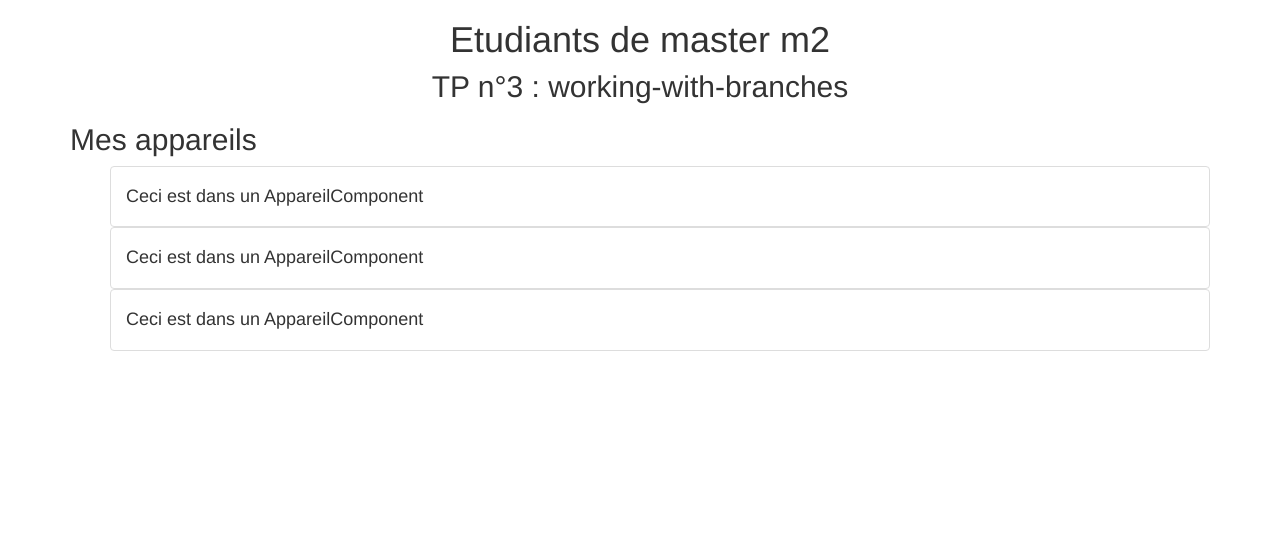
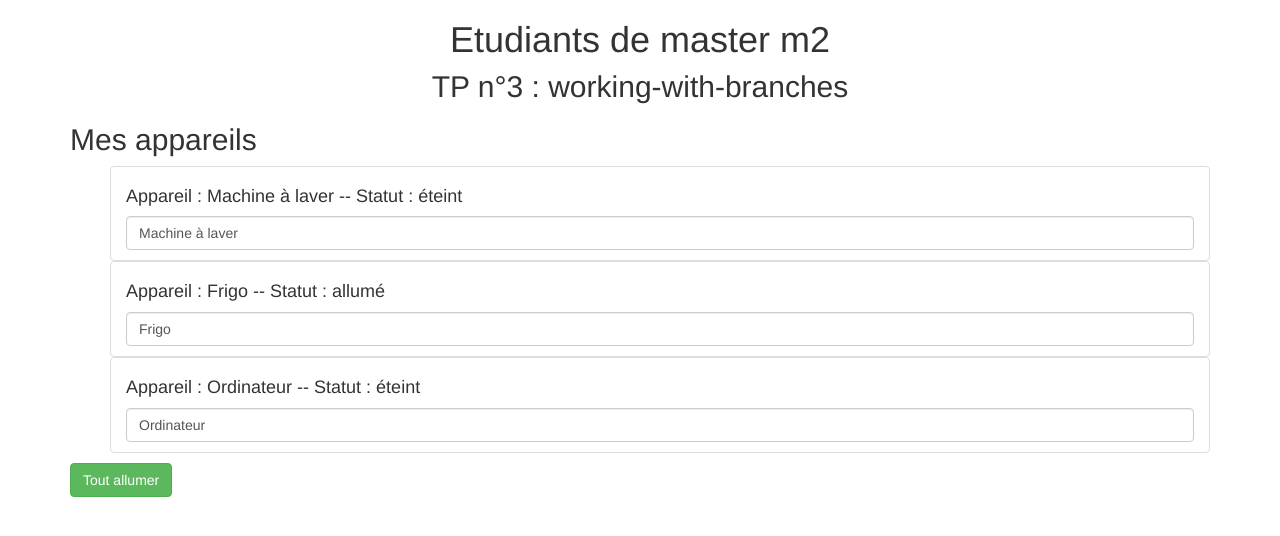
Before and after one commit to 1ringtorulethemall/2018-m2-wwb, an Angular app: page / in a window 1280 px wide. Shown: the top 536 px of the page. Built offline with nearby package versions, Linux system fonts and the light colour scheme.

Commit message:
feature-154 completed

```diff
--- a/src/app/app.component.html
+++ b/src/app/app.component.html
@@ -12,10 +12,11 @@
     <div class="col-xs-12">
       <h2>Mes appareils</h2>
       <ul>
-        <app-appareil></app-appareil>
-        <app-appareil></app-appareil>
-        <app-appareil></app-appareil>
+        <app-appareil [appareilName]="appareilOne" [appareilStatus]="'éteint'"></app-appareil>
+        <app-appareil [appareilName]="appareilTwo" [appareilStatus]="'allumé'"></app-appareil>
+        <app-appareil [appareilName]="appareilTree" [appareilStatus]="'éteint'"></app-appareil>
       </ul>
+      <button class="btn btn-success" [disabled]="!isAuth" (click)="onAllumer()">Tout allumer</button>
     </div>
   </div>
 </div>
--- a/src/app/app.component.ts
+++ b/src/app/app.component.ts
@@ -6,5 +6,26 @@ import { Component } from '@angular/core';
   styleUrls: ['./app.component.css']
 })
 export class AppComponent {
-  title = 'working-with-branches';
+  public title = 'working-with-branches';
+  public isAuth = false;
+
+  public appareilOne ="Machine à laver";
+  public appareilTwo="Frigo";
+  public appareilTree="Ordinateur";
+
+  constructor(){
+
+    // tempo simulation auth api
+    setTimeout(
+      ()=>{
+        this.isAuth=true;
+      },4000
+    )
+
+  }
+
+  public onAllumer(){
+
+  }
+
 }
--- a/src/app/app.module.ts
+++ b/src/app/app.module.ts
@@ -3,6 +3,7 @@ import { NgModule } from '@angular/core';
 
 import { AppComponent } from './app.component';
 import { AppareilComponent } from './appareil/appareil.component';
+import {FormsModule} from '@angular/forms'
 
 @NgModule({
   declarations: [
@@ -10,7 +11,8 @@ import { AppareilComponent } from './appareil/appareil.component';
     AppareilComponent
   ],
   imports: [
-    BrowserModule
+    BrowserModule,
+    FormsModule
   ],
   providers: [],
   bootstrap: [AppComponent]
--- a/src/app/appareil/appareil.component.html
+++ b/src/app/appareil/appareil.component.html
@@ -1,3 +1,4 @@
 <li class="list-group-item">
-  <h4>Ceci est dans un AppareilComponent</h4>
+  <h4>Appareil : {{appareilName}} -- Statut : {{getStatus()}}</h4>
+  <input type="text" class="form-control" [(ngModel)]="appareilName" >
 </li>
--- a/src/app/appareil/appareil.component.ts
+++ b/src/app/appareil/appareil.component.ts
@@ -1,4 +1,4 @@
-import { Component, OnInit } from '@angular/core';
+import { Component, OnInit, Input } from '@angular/core';
 
 @Component({
   selector: 'app-appareil',
@@ -7,9 +7,16 @@ import { Component, OnInit } from '@angular/core';
 })
 export class AppareilComponent implements OnInit {
 
+  @Input() appareilName: string;
+  @Input() appareilStatus: string;
+
   constructor() { }
 
   ngOnInit() {
   }
 
+  public getStatus() {
+    return this.appareilStatus;
+  }
+
 }
```
